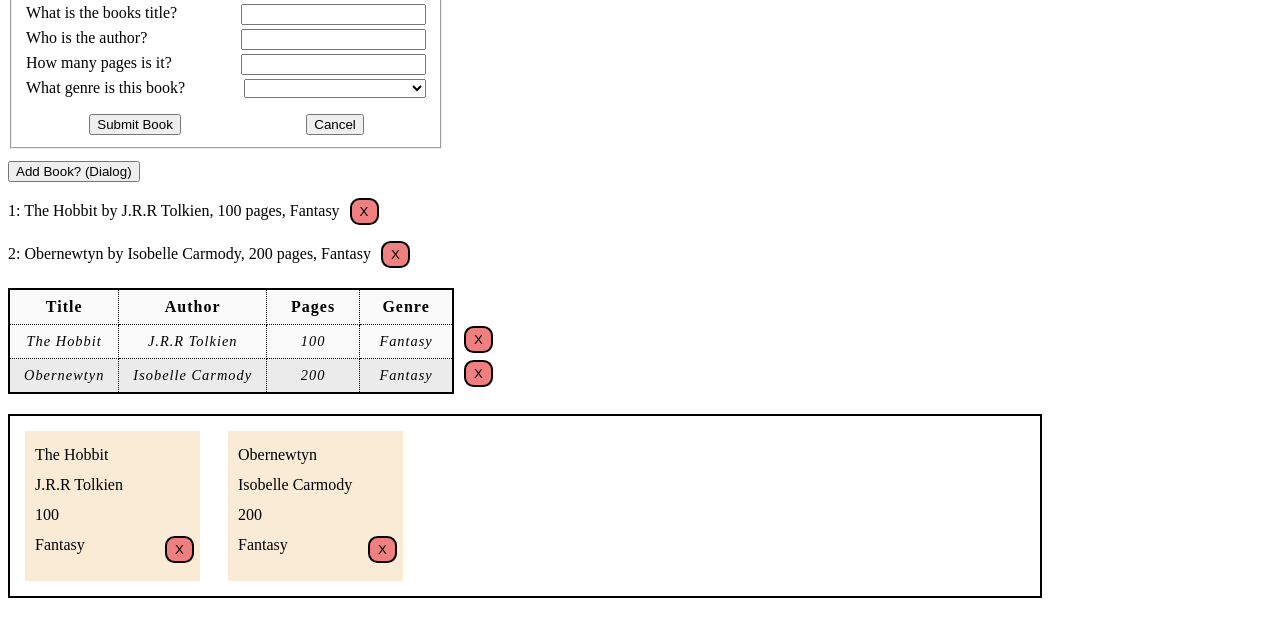
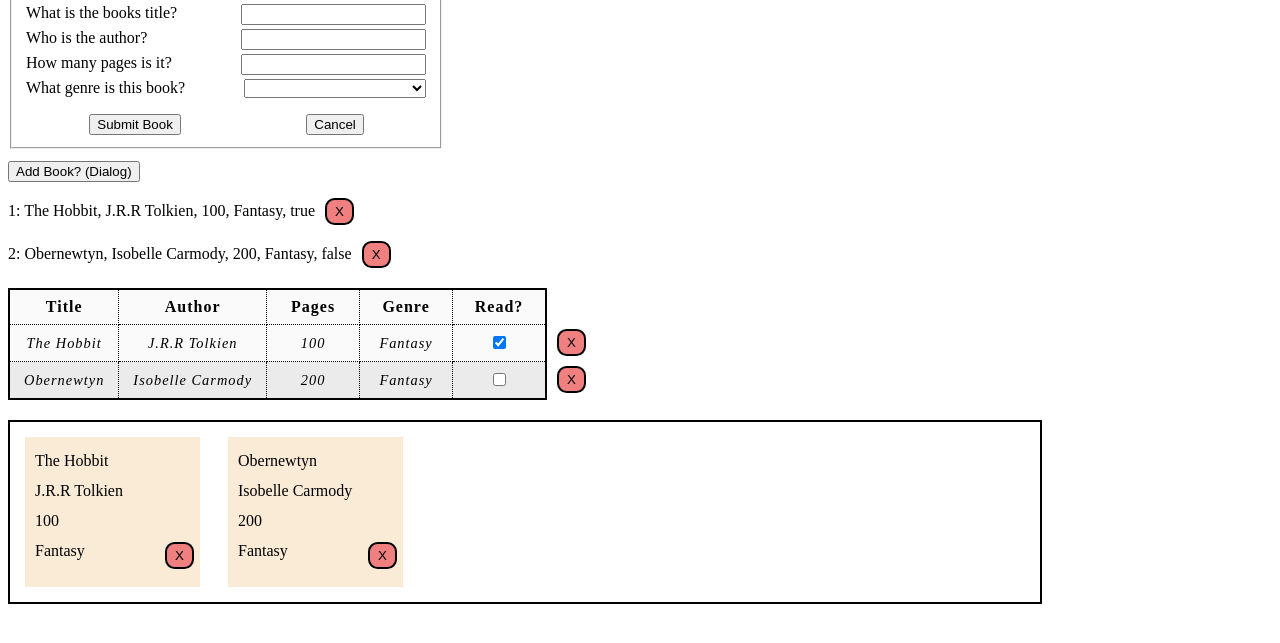
Before and after one commit to samuelpeoples/Library, a plain HTML site: page index.html in a window 1280 px wide. Shown: the part 101-744 px from the top of the page. Drawn offline with Linux system fonts and the light colour scheme.

Commit message:
Added Read check to Table

```diff
--- a/index.html
+++ b/index.html
@@ -81,6 +81,7 @@
 						<th>Author</th>
 						<th>Pages</th>
 						<th>Genre</th>
+						<th>Read?</th>
 					</tr>
 				</thead>
 				<tbody id="library-table-content"></tbody>
--- a/script.js
+++ b/script.js
@@ -6,19 +6,27 @@ const cardContainer = document.querySelector("#library-card-container");
 
 const dialog = document.querySelector("dialog");
 
-function Book(title, author, pages, genre) {
+function Book(title, author, pages, genre, read) {
 	this.title = title;
 	this.author = author;
 	this.pages = pages;
 	this.genre = genre;
-	this.Info = function () {
-		return `${title} by ${author}, ${pages} pages, ${genre}`;
+	this.read = read;
+	this.info = function () {
+		return `${this.title}, ${this.author}, ${this.pages}, ${this.genre}, ${this.read}`;
 	};
+	if (read == undefined) this.read = false;
+	this.toggleRead = function () {
+		this.read = !this.read;
+	};
+
 }
 
 function addToLibrary(book) {
 	book.id = crypto.randomUUID();
 	library.push(book);
+	console.log(book.info());
+	// if(book.read == true); book.toggleRead();
 }
 
 function displayUpdate() {
@@ -32,50 +40,11 @@ function displayUpdate() {
 		const index = bookNum - 1;
 
 		const bookDisplay = document.createElement("p");
-		bookDisplay.textContent = `${bookNum}: ${book.Info()}`;
+		bookDisplay.textContent = `${bookNum}: ${book.info()}`;
 
 		updateList(bookDisplay, index);
-
-		updateTable(book, bookDisplay, index);
-
-		// CARD SETUP
-
-
-
-		const bookCard = document.createElement("div");
-		bookCard.className = "card"
-		cardContainer.appendChild(bookCard);
-
-		for (const key in book) {
-			if (
-				book[key] == book.title ||
-				book[key] == book.author ||
-				book[key] == book.pages ||
-				book[key] == book.genre
-			) {
-				const bookKeyItem = document.createElement("p");
-				bookKeyItem.textContent = book[key];
-				bookCard.appendChild(bookKeyItem);
-			}
-		}
-
-		const cardButtonContainer = document.createElement("div");
-		cardButtonContainer.className = "card-delete-container";
-		bookCard.appendChild(cardButtonContainer);
-
-		const cardDeleteButton = document.createElement("button");
-		cardDeleteButton.className = "delete-button card-delete-button";
-		cardDeleteButton.textContent = "X";
-
-		cardButtonContainer.appendChild(cardDeleteButton);
-
-		cardDeleteButton.addEventListener("click", () => {
-			library.splice(index, 1);
-			console.log(library);
-			displayUpdate();
-		});
-		// END CARD SETUP
-
+		updateTable(book, index);
+		updateCards(book, index);
 		bookNum++;
 	});
 }
@@ -88,6 +57,24 @@ function updateList(bookDisplay, index) {
 	deleteButton.textContent = "X";
 	bookDisplay.appendChild(deleteButton);
 
+	// 		if (book[key] == book.read) {
+	// 		const bookKeyItem = document.createElement("td");
+	// 		bookRow.appendChild(bookKeyItem);
+
+	// 		if (book[key] == book.read) {
+	// 			const bookKeyToggle = document.createElement("input");
+	// 			bookKeyToggle.type = "checkbox";
+	// 			bookKeyToggle.name = "book-read-toggle";
+	// 			bookKeyToggle.id = "book-read-toggle";
+	// 			bookKeyToggle.value = book.read;
+	// 			bookKeyToggle.checked = book.read;
+
+	// 			bookKeyItem.appendChild(bookKeyToggle);
+	// 			bookKeyToggle.addEventListener("click", book.toggleRead() );
+	// 		}
+	// 	}
+	// }
+
 	deleteButton.addEventListener("click", () => {
 		libraryDisplay.removeChild(bookDisplay);
 		library.splice(index, 1);
@@ -96,7 +83,7 @@ function updateList(bookDisplay, index) {
 	});
 }
 
-function updateTable(book, bookDisplay, index) {
+function updateTable(book, index) {
 	const bookRow = document.createElement("tr");
 	bookTable.appendChild(bookRow);
 
@@ -113,6 +100,23 @@ function updateTable(book, bookDisplay, index) {
 			const bookKeyItem = document.createElement("td");
 			bookKeyItem.textContent = book[key];
 			bookRow.appendChild(bookKeyItem);
+		}
+
+		if (book[key] == book.read) {
+			const bookKeyItem = document.createElement("td");
+			bookRow.appendChild(bookKeyItem);
+
+			if (book[key] == book.read) {
+				const bookKeyToggle = document.createElement("input");
+				bookKeyToggle.type = "checkbox";
+				bookKeyToggle.name = "book-read-toggle";
+				bookKeyToggle.id = "book-read-toggle";
+				bookKeyToggle.value = book.read;
+				bookKeyToggle.checked = book.read;
+
+				bookKeyItem.appendChild(bookKeyToggle);
+				bookKeyToggle.addEventListener("click", book.toggleRead() );
+			}
 		}
 	}
 
@@ -133,6 +137,39 @@ function updateTable(book, bookDisplay, index) {
 	});
 }
 
+function updateCards(book, index) {
+	const bookCard = document.createElement("div");
+	bookCard.className = "card";
+	cardContainer.appendChild(bookCard);
+
+	for (const key in book) {
+		if (book[key] == book.title ||
+			book[key] == book.author ||
+			book[key] == book.pages ||
+			book[key] == book.genre) {
+			const bookKeyItem = document.createElement("p");
+			bookKeyItem.textContent = book[key];
+			bookCard.appendChild(bookKeyItem);
+		}
+	}
+
+	const cardButtonContainer = document.createElement("div");
+	cardButtonContainer.className = "card-delete-container";
+	bookCard.appendChild(cardButtonContainer);
+
+	const cardDeleteButton = document.createElement("button");
+	cardDeleteButton.className = "delete-button card-delete-button";
+	cardDeleteButton.textContent = "X";
+
+	cardButtonContainer.appendChild(cardDeleteButton);
+
+	cardDeleteButton.addEventListener("click", () => {
+		library.splice(index, 1);
+		console.log(library);
+		displayUpdate();
+	});
+}
+
 const addBookButton = document
 	.querySelector("#add-book")
 	.addEventListener("click", () => {
@@ -141,7 +178,7 @@ const addBookButton = document
 
 const submitBookButton = document
 	.querySelector("#submit-book")
-	.addEventListener("click", (e) => {
+	.addEventListener("click", () => {
 		dialog.close();
 		const newBook = new Book(
 			document.querySelector("#book-title").value,
@@ -159,7 +196,7 @@ const submitBookButton = document
 
 const submitBookButtonMain = document
 	.querySelector("#submit-book-main")
-	.addEventListener("click", (e) => {
+	.addEventListener("click", () => {
 		const newBook = new Book(
 			document.querySelector("#book-title-main").value,
 			document.querySelector("#book-author-main").value,
@@ -190,7 +227,7 @@ const cancelBookMain = document
 		dialog.close();
 	});
 
-const theHobbit = new Book("The Hobbit", "J.R.R Tolkien", 100, "Fantasy");
+const theHobbit = new Book("The Hobbit", "J.R.R Tolkien", 100, "Fantasy", true);
 const obernewtyn = new Book("Obernewtyn", "Isobelle Carmody", 200, "Fantasy");
 
 addToLibrary(theHobbit);
```
